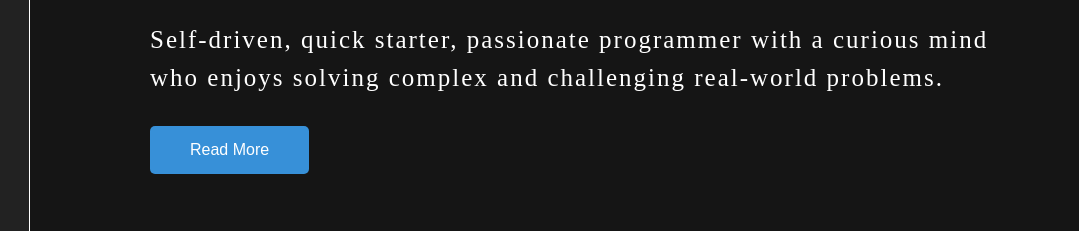
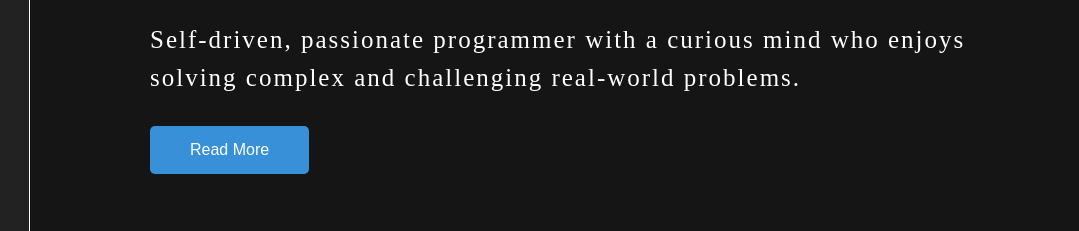
Before and after one commit to yaassshhh/Portfolio, a plain HTML site: page index.html in a window 1280 px wide. Shown: the part 253-484 px from the top of the page, 201-1280 px from the left. Drawn offline with nearby package versions, Linux system fonts and the light colour scheme.

Commit message:
index.html

```diff
--- a/index.html
+++ b/index.html
@@ -89,7 +89,7 @@
           </p>
           <br />
           <p style="font-size: 25px">
-            Self-driven, quick starter, passionate programmer with a curious
+            Self-driven, passionate programmer with a curious
             mind who enjoys solving complex and challenging real-world
             problems.
           </p>
```
